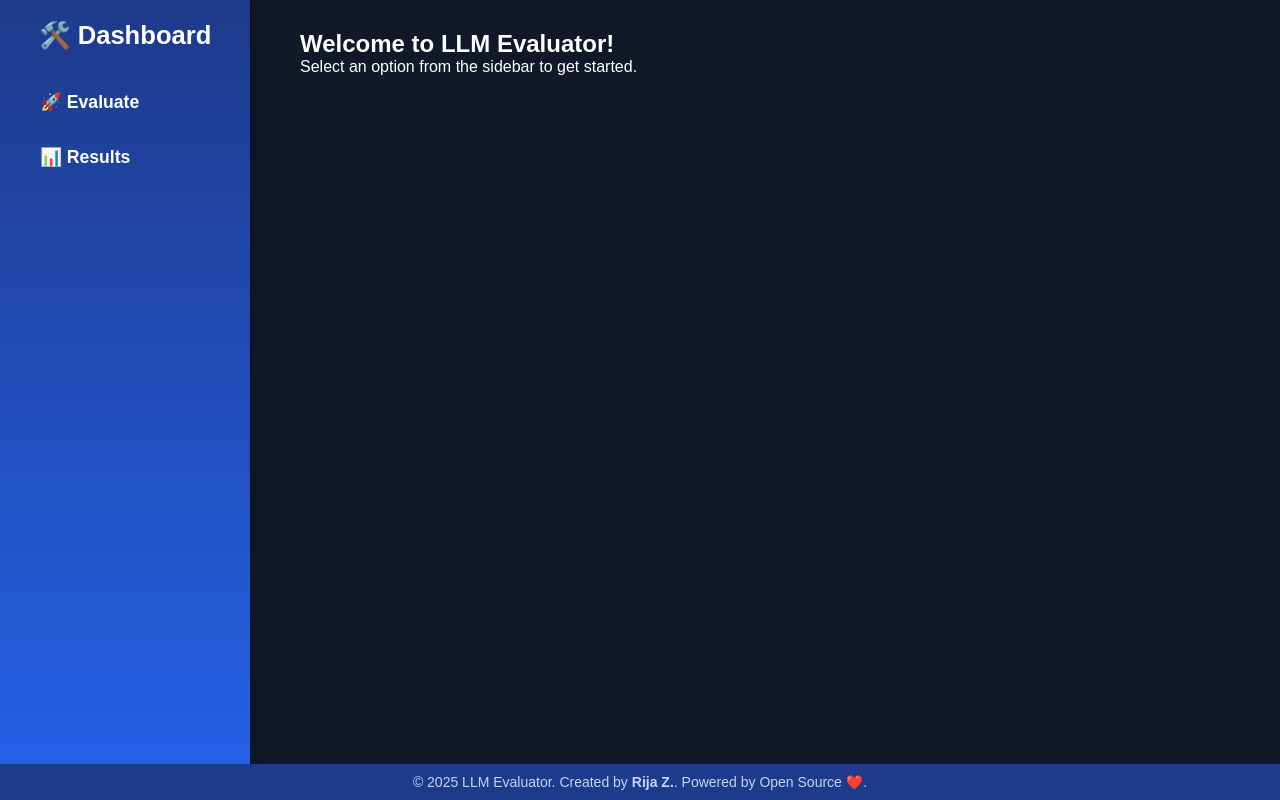
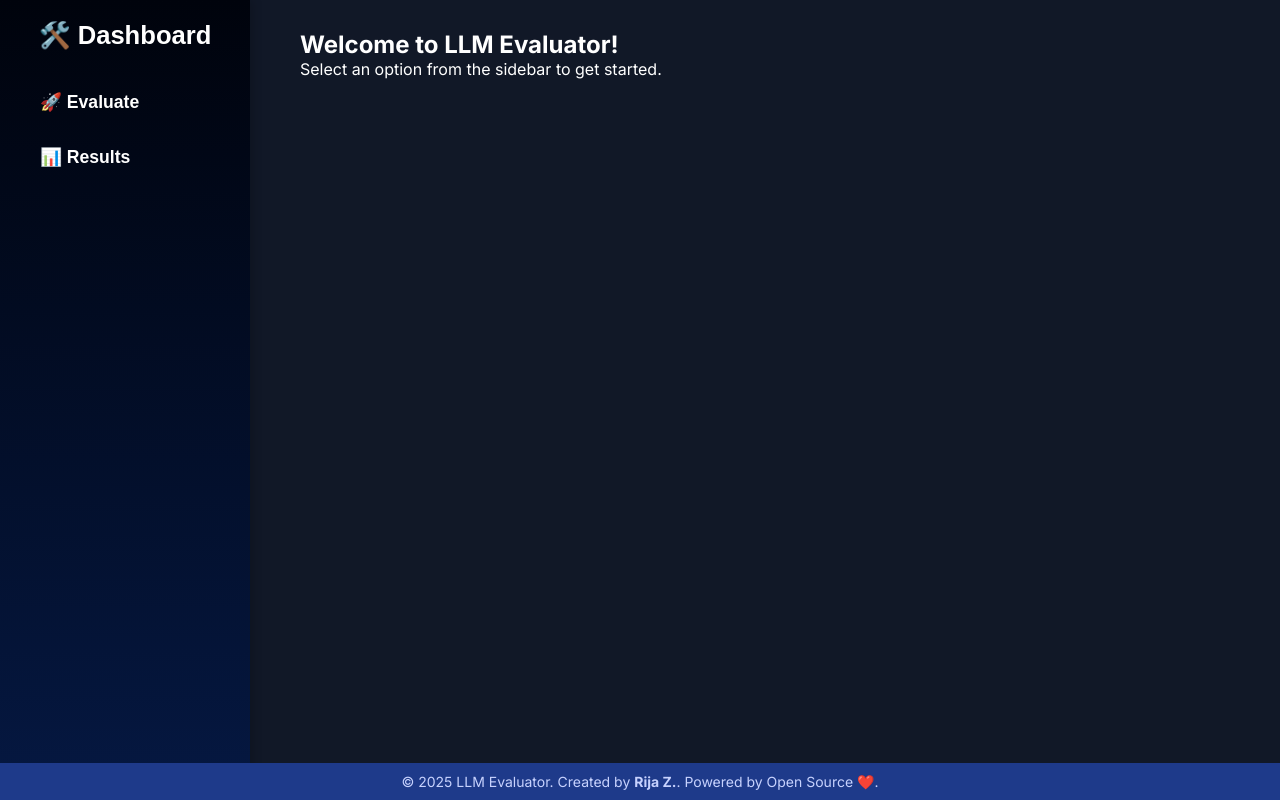
Before and after one commit to rzafiamy/evaluate, a Flask app: page / in a window 1280 px wide. Run offline with Flask 3, Linux system fonts and the light colour scheme.

Commit message:
Update design

```diff
--- a/static/styles.css
+++ b/static/styles.css
@@ -1,18 +1,57 @@
+/* Define Root Colors */
+:root {
+    --color-background: #111827; /* Tailwind Gray-900 */
+    --color-text: #ffffff;
+    --color-sidebar-start: #00030c;
+    --color-sidebar-end: #051842;
+    --color-input-background: #374151; /* Tailwind Gray-700 */
+    --color-button: #4f46e5; /* Tailwind Indigo-600 */
+    --color-button-hover: #4338ca; /* Tailwind Indigo-700 */
+    --color-footer: #1E3A8A; /* Tailwind Blue-950 */
+    --color-footer-text: #c7d2fe;
+    --color-form-background: #1e293b;
+    --color-form-input: #334155;
+    --color-form-input-focus: #475569;
+    --color-form-file-border: #3b82f6;
+    --color-form-file-button: #3b82f6;
+    --color-form-file-button-hover: #2563eb;
+    --color-list-item-start: #256355;
+    --color-list-item-end: #1d4ed8;
+    --color-progress-bar: #3b82f6;
+    --color-results-background: #1E293B;
+    --color-results-border: #3B82F6;
+
+    --primary-blue: var(--color-footer); /* Aligning with footer dark blue */
+    --primary-blue-border: var(--color-footer-text); /* Lighter blue for contrast */
+
+    --success-green: rgba(16, 185, 129, 0.8); /* Tailwind Emerald-500 - Vibrant Success */
+    --fail-red: rgba(220, 38, 38, 0.8); /* Tailwind Red-600 - Vibrant Failure */
+
+    --success-green-border: rgba(16, 185, 129, 1);
+    --fail-red-border: rgba(220, 38, 38, 1);
+
+    --secondary-blue: var(--color-list-item-end); /* Aligning with gradient blue */
+    --secondary-blue-border: var(--color-progress-bar); /* Lighter blue for border contrast */
+
+    --accent-teal: rgba(6, 182, 212, 0.8); /* Tailwind Cyan-500 - Fresh Highlight */
+}
+
 /* General Styling */
 * {
     margin: 0;
     padding: 0;
     box-sizing: border-box;
-    font-family: 'Arial', sans-serif;
 }
 
 /* Dark Theme */
 body {
     display: flex;
     flex-direction: column;
-    background-color: #111827; /* Tailwind Gray-900 */
+    background-color: var(--color-background); /* Tailwind Gray-900 */
     color: #ffffff;
     height: 100vh;
+    font-style: normal;
+    font-family: 'Inter', sans-serif;
     margin: 0;
 }
 
@@ -20,7 +59,7 @@ body {
 .sidebar {
     width: 250px;
     height: 100vh;
-    background: linear-gradient(to bottom, #1E3A8A, #2563EB);
+    background: linear-gradient(to bottom, var(--color-sidebar-start), var(--color-sidebar-end));
     color: white;
     padding: 20px;
     font-family: 'Arial', sans-serif;
--- a/templates/index.html
+++ b/templates/index.html
@@ -4,6 +4,9 @@
     <meta charset="UTF-8">
     <meta name="viewport" content="width=device-width, initial-scale=1.0">
     <title>LLM Evaluator Dashboard</title>
+    <link rel="preconnect" href="https://fonts.googleapis.com">
+    <link rel="preconnect" href="https://fonts.gstatic.com" crossorigin>
+    <link href="https://fonts.googleapis.com/css2?family=Inter:ital,opsz,wght@0,14..32,100..900;1,14..32,100..900&display=swap" rel="stylesheet">
     <link rel="stylesheet" href="{{ url_for('static', filename='styles.css') }}">
 </head>
 <body>
```
Also changed, not shown: other parts of static/styles.css (+12 -10 lines), static/graphic.js (+14 -6 lines).
